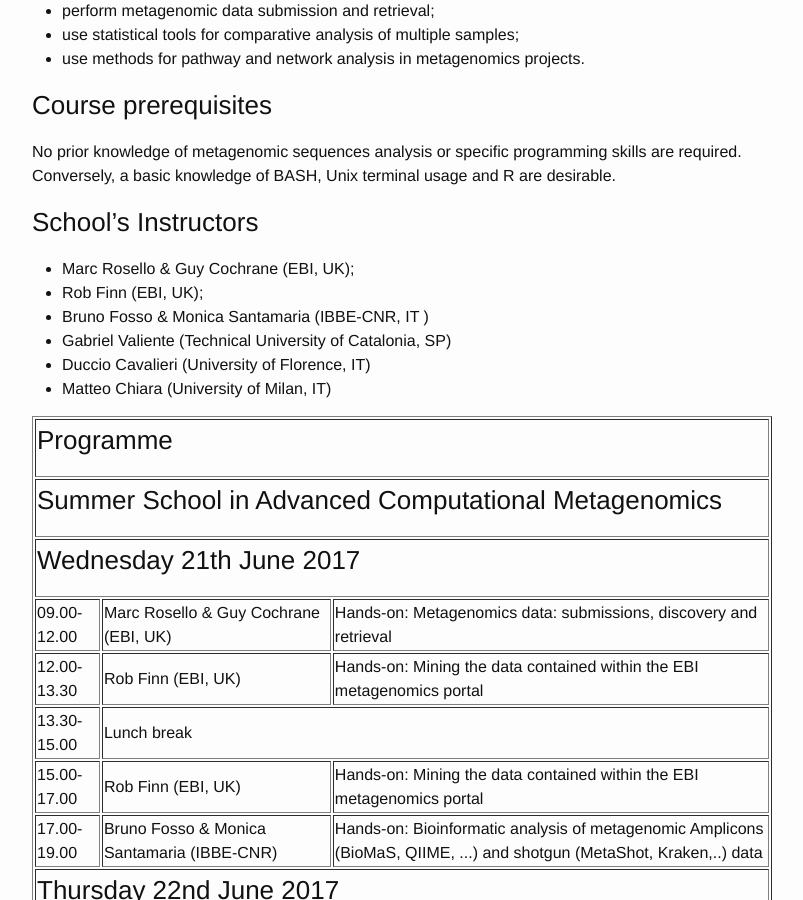
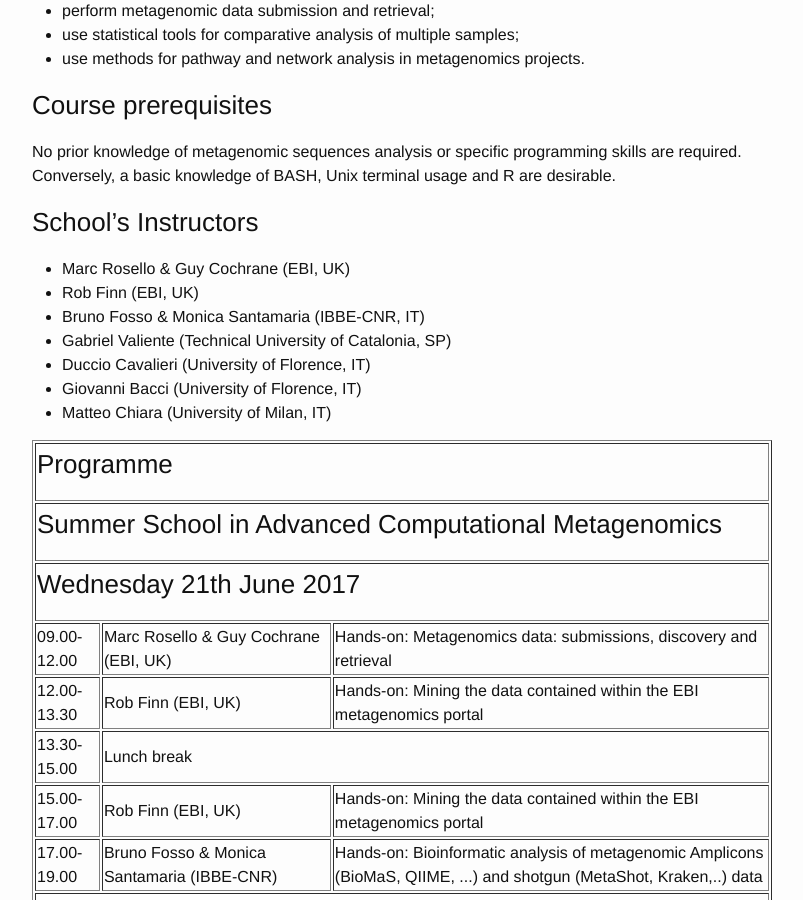
Before and after one commit to ELIXIR-IIB-training/website, a Jekyll site: the page built from _posts/2017-06-19-metagenomics-workshop-and-school-bari.md, in a window 1280 px wide and 900 px high, scrolled down 5823 px. Shown: the whole window, without its empty margins (238-1041 px from the left). Built offline with Jekyll 4.4.1, drawn with Linux system fonts in a browser that asks for light colours.

Commit message:
Instructor list update

```diff
--- a/_posts/2017-06-19-metagenomics-workshop-and-school-bari.md
+++ b/_posts/2017-06-19-metagenomics-workshop-and-school-bari.md
@@ -308,11 +308,12 @@ After this course you should be able to:
 No prior knowledge of metagenomic sequences analysis or specific programming skills are required. Conversely, a basic knowledge of BASH, Unix terminal usage and R are desirable.
 
 ### School's Instructors
-- Marc Rosello & Guy Cochrane (EBI, UK);
-- Rob Finn (EBI, UK);
-- Bruno Fosso & Monica Santamaria (IBBE-CNR, IT )
+- Marc Rosello & Guy Cochrane (EBI, UK)
+- Rob Finn (EBI, UK)
+- Bruno Fosso & Monica Santamaria (IBBE-CNR, IT)
 - Gabriel Valiente (Technical University of Catalonia, SP)
 - Duccio Cavalieri (University of Florence, IT)
+- Giovanni Bacci (University of Florence, IT)
 - Matteo Chiara (University of Milan, IT)
 
 
```
